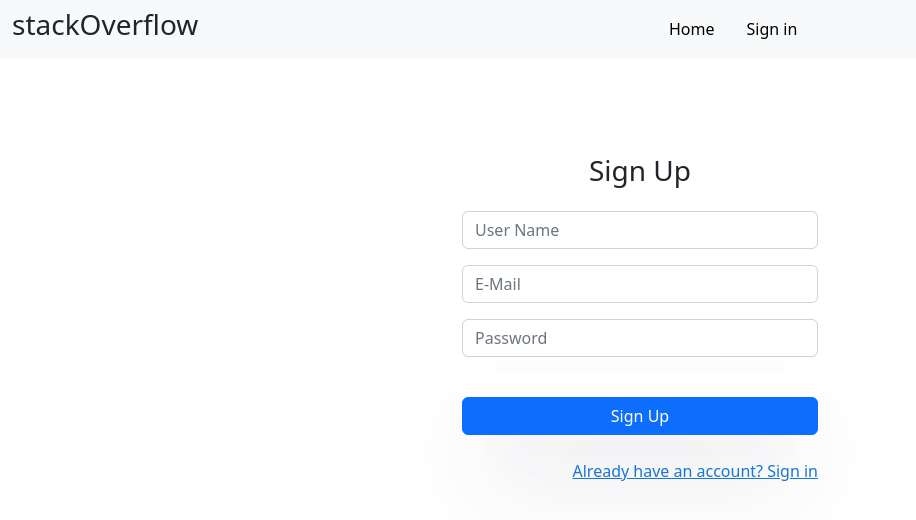
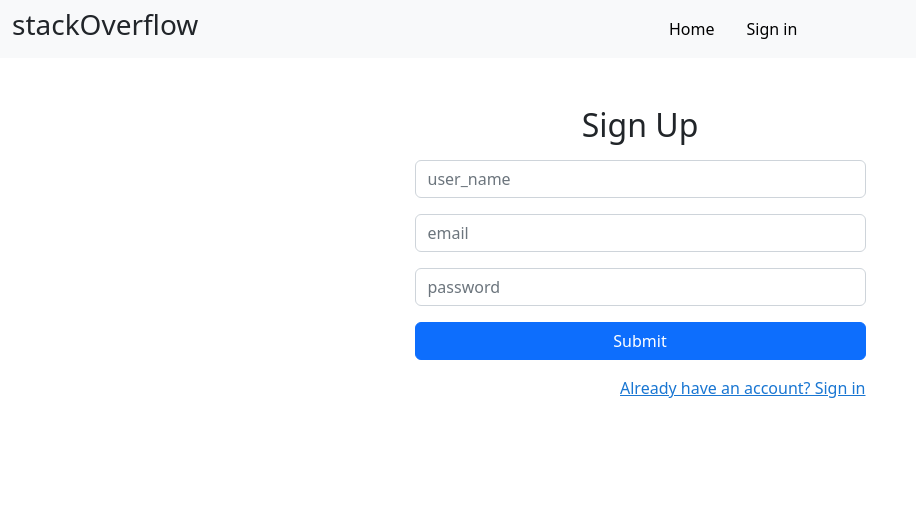
Before and after one commit to Keyur0605/stackoverflow-clone, a React (Create React App) app: page /register in a window 1280 px wide. Shown: the top 520 px of the page, without its empty margins (0-916 px from the left). Built offline with nearby package versions, Linux system fonts and the light colour scheme.

Commit message:
Design Update

```diff
--- a/package.json
+++ b/package.json
@@ -6,6 +6,7 @@
     "@auth0/auth0-react": "^2.1.0",
     "@emotion/react": "^11.11.0",
     "@emotion/styled": "^11.11.0",
+    "@hookform/resolvers": "^3.1.0",
     "@mui/material": "^5.13.2",
     "@react-oauth/google": "^0.11.0",
     "@testing-library/jest-dom": "^5.16.5",
@@ -21,6 +22,7 @@
     "react": "^18.2.0",
     "react-cookie": "^4.1.1",
     "react-dom": "^18.2.0",
+    "react-hook-form": "^7.44.2",
     "react-loader-spinner": "^5.3.4",
     "react-multiple-select-dropdown-lite": "^2.0.6",
     "react-quill": "^2.0.0",
@@ -31,7 +33,7 @@
     "sweetalert2": "^11.7.6",
     "universal-cookie": "^4.0.4",
     "web-vitals": "^2.1.4",
-    "yup": "^1.1.1"
+    "yup": "^1.2.0"
   },
   "scripts": {
     "start": "react-scripts start",
--- a/src/components/Ask.js
+++ b/src/components/Ask.js
@@ -107,6 +107,7 @@ function Ask() {
           <div className="col-10 mx-auto">
             <div className='center-box'>
               <div className="main-box">
+                <form>
                 <div className="title-text">
                   <h3>Title</h3>
                   <span>Be Specific and imagine you are asking a question to another person</span>
@@ -148,6 +149,8 @@ function Ask() {
 
 
                 </div>
+                </form>
+
               </div>
               <button onClick={add} className='mt-5 btn btn-primary mb-5'>Add Question</button>
             </div>
--- a/src/components/Chat.css
+++ b/src/components/Chat.css
@@ -41,7 +41,7 @@
     padding-left: 20px;
 } */
 .chat-convertation{
-    height: calc(100vh - 170px);
+    height: calc(100vh - 165px);
     overflow-y: auto;
 }
 .scroll {
--- a/src/components/Chat.js
+++ b/src/components/Chat.js
@@ -41,7 +41,11 @@ const[loader,setLoader]=useState(false)
         <div className="container">
             <div className="row">
               <div className='mt-3 d-flex' style={{borderBottom:"1px solid gray"}}>
+                {
+                data.picture === ""  ?<img src="https://bootdey.com/img/Content/avatar/avatar7.png" alt="..." width="55px" height="55px" style={{borderRadius:"50%"}} />:
                 <img src={data.picture} className='mb-3' alt="profile" style={{borderRadius:"50%"}} width="55px" height="55px" />
+                }
+
                 <div className='ms-3 mt-1'>
                   <h5 style={{color:"white"}} className='text-capitalize mb-0'>{data.name}</h5>
                   <span class="dot"></span><span className='active-button'>Active Now</span>
--- a/src/components/ForgotPassword.js
+++ b/src/components/ForgotPassword.js
@@ -6,11 +6,14 @@ import Header from './Header';
 const ForgotPassword = () => {
     const [email, setEmail] = useState("")
     const [disable, setDisable] = useState(false)
+    const[forget,setForget]=useState(false)
+    const[forgetpass,setForgetpass]=useState(false)
     const [two, setTwo] = useState(false)
     const [otp, setOtp] = useState("")
     const [newpass, setNewPass] = useState("")
     const [cnewpass, setCNewPass] = useState("")
     const[token,setToken]=useState('')
+    const[optDisable,setOtpDisable]=useState(false)
 const navigate= useNavigate()
     const send = (e) => {
         e.preventDefault()
@@ -51,6 +54,8 @@ const navigate= useNavigate()
                     setDisable(true)
                    const jwt=await response.json()
                    setToken(jwt.token)
+                   setOtpDisable(true)
+                   setForget(true)
 
 
                 }
@@ -109,6 +114,8 @@ const navigate= useNavigate()
                         theme: "colored",
                     });
                     setTwo(true)
+                    setForget(true)
+                    setForgetpass(true)
                 }
                 else if (responce.status === 204 || responce.status === 400) {
                     toast.error(' OTP Not Match', {
@@ -223,10 +230,10 @@ const navigate= useNavigate()
                             <input type="text" className="form-control" placeholder='Enter Your OTP' name='otp' value={otp} onChange={(e) => setOtp(e.target.value)} />
                         </div>
 
-                        <button type="submit" onClick={otpsCheck} className="btn btn-primary mb-5"> OTP Verify</button>
+                        <button type="submit" onClick={otpsCheck} disabled={optDisable?"":"otpDisable"} className="btn btn-primary mb-5"> OTP Verify</button>
                     </form>}
 
-                    <form>
+                    {forget && forgetpass &&<form>
                         <div className="mb-3">
                             <label htmlFor="exampleInputEmail1" className="form-label">Set New Password</label>
                             <input type="password" className="form-control mb-4" name="newpass" placeholder='Enter Your New Password' value={newpass} onChange={(e) => setNewPass(e.target.value)} />
@@ -234,7 +241,7 @@ const navigate= useNavigate()
                         </div>
 
                         <button type="submit" onClick={setPassword} className="btn btn-primary">send</button>
-                    </form>
+                    </form>}
 
 
                 </div>
--- a/src/components/Register.js
+++ b/src/components/Register.js
@@ -1,38 +1,45 @@
-import React,{useEffect} from 'react'
-import { useNavigate,NavLink } from 'react-router-dom';
+import React, { useEffect } from 'react'
+import { useNavigate, NavLink } from 'react-router-dom';
 import Header from './Header';
-import { useFormik } from 'formik';
-import {signUpSchema} from "../schema/validation"
+// import { useFormik } from 'formik';
+import { useForm } from "react-hook-form";
+import { yupResolver } from '@hookform/resolvers/yup';
+import * as yup from "yup";
+//import {signUpSchema} from "../schema/validation"
 import { ToastContainer, toast } from 'react-toastify';
 import 'react-toastify/dist/ReactToastify.css';
- const initialValues={
-  name:"",
-  email:"",
-  password:""
+//  const initialValues={
+//   name:"",
+//   email:"",
+//   password:""
 
- }
+//  }
+const schema = yup.object({
+  name: yup.string().required(),
+  email: yup.string().required().email("email not valid"),
+  password: yup.string().required().min(6, "password must be at least 6 character"),
+
+})
 
 const Register = () => {
 
   const navigate = useNavigate()
-  useEffect(()=>{
-    if(localStorage.getItem("user")){
+  useEffect(() => {
+    if (localStorage.getItem("user")) {
 
     }
-  },[])
-  const {values,handleBlur,touched,handleSubmit,handleChange,errors} =useFormik({
-    initialValues:initialValues,
-    validationSchema: signUpSchema,
-    onSubmit : (values,action)=>{
-
-
-        action.resetForm()
+  }, [])
+  const { register, handleSubmit, formState: { errors } } = useForm({
+    resolver: yupResolver(schema)
+  });
+  const onSubmit = (data) => {
+    console.log(data);
      fetch(`${process.env.REACT_APP_LINK}/register`,{
                 method:"POST",
                 headers:{
                   "content-type":"application/json"
                 },
-          body:JSON.stringify(values)
+                body:JSON.stringify(data)
               }).then(async(response)=>{
                 const msg= await response.json()
                 console.log(msg,"msg");
@@ -67,10 +74,7 @@ const Register = () => {
                  console.log(error);
               })
 
-
-    }
-  })
-
+  };
 
 
 
@@ -78,34 +82,33 @@ const Register = () => {
   return (
     <div>
       <Header />
-      <div className="container mt-5">
+      <div className='container mt-5'>
         <div className="row">
-          <div className="col-4 mx-auto">
-            <form onSubmit={handleSubmit} className='mt-5' >
-              <h3 className="text-center mb-4">Sign Up</h3>
-              <div >
-                  <input type="text"  className="form-control mb-3" placeholder='User Name' name='name' value={values.name} onChange={handleChange} onBlur={handleBlur} />
-                  {errors.name && touched.name ?<p style={{color:"red"}}>{errors.name}</p>:null}
+          <h2 className='text-center mb-3'>Sign Up</h2>
+          <div className="col-5 mx-auto">
+          <form onSubmit={handleSubmit(onSubmit)}>
+          <div className="mb-3">
+            <input type="text" className="form-control" placeholder='user_name' {...register("name", { required: true, maxLength: 15 })} />
+            <p style={{ color: "red" }}>{errors.name?.message}</p>
           </div>
-              <div >
-                  <input type="email" className="form-control mb-3" placeholder='E-Mail'name='email' value={values.email} onChange={handleChange} onBlur={handleBlur}  />
-                  {errors.email && touched.email ?<p style={{color:"red"}}>{errors.email}</p>:null}
+          <div className="mb-3">
+            <input type="email" className="form-control" placeholder='email' {...register("email", { required: true })} />
+            <p style={{ color: "red" }}>{errors.email?.message}</p>
           </div>
-              <div >
-                  <input type="password"  className="form-control mb-3" placeholder='Password' name='password'  value={values.password} onChange={handleChange} onBlur={handleBlur} />
-                  {errors.password && touched.password ?<p style={{color:"red"}}>{errors.password}</p>:null}
+          <div className="mb-3 ">
+            <input type="password" className="form-control" placeholder='password' {...register("password", { required: true, min: 6, max: 20 })} />
+            <p style={{ color: "red" }}>{errors.password?.message}</p>
           </div>
-             <div className="d-grid" style={{boxShadow: "rgba(255, 255, 255, 0.1) 0px 1px 1px 0px inset, rgba(50, 50, 93, 0.25) 0px 50px 100px -20px, rgba(0, 0, 0, 0.3) 0px 30px 60px -30px"}}>
-              <button type="submit" className='btn btn-primary mt-4 ' >Sign Up</button>
-             </div>
-             <div className='d-flex justify-content-end'>
-              <NavLink to="/login"><p className=' mt-4 ' style={{color:"#1976d2",textDecoration:"underline"}}>Already have an account? Sign in</p></NavLink>
+          <div className="d-grid">
+          <button type="submit" className="btn btn-primary">Submit</button>
+          <NavLink to="/login"  className='mt-3'><span  style={{color:"#1976d2",textDecoration:"underline",float:"right"}}>Already have an account? Sign in</span></NavLink>
           </div>
         </form>
           </div>
         </div>
+
       </div>
-      <ToastContainer/>
+      <ToastContainer />
     </div>
   )
 }
--- a/src/components/UpdateProfile.js
+++ b/src/components/UpdateProfile.js
@@ -2,6 +2,7 @@ import React, { useState, useEffect } from 'react'
 import Multiselect from 'multiselect-react-dropdown';
 import { useNavigate } from 'react-router-dom';
 import { ToastContainer, toast } from 'react-toastify';
+import Header from "./Header"
 const UpdateProfile = () => {
     const [addtag, setAddTag] = useState([])
     const [tags, setTags] = useState([])
@@ -108,6 +109,7 @@ const UpdateProfile = () => {
 
     return (
         <div >
+            <Header/>
             <div className='container  d-flex justify-content-center my-5 ' style={{ height: "100vh" }}>
                 <div className="row">
                     <div className="col-8 mx-auto">
@@ -125,7 +127,7 @@ const UpdateProfile = () => {
                             <div className="col-md-8 mx-auto">
                                 <label className="form-label">Profile Image</label>
                                 <input className="form-control" type="file" onChange={imagesAdd} />
-                                <img src={picture} className='mt-3' alt="" width="400px" />
+                                <img src={picture} className='mt-3' alt="" width="200px" />
                             </div>
                             <div className="col-md-8 mx-auto">
                                 <label className="form-label">Date Of Birth</label>
@@ -145,19 +147,19 @@ const UpdateProfile = () => {
                                 <label className="form-label me-5">Gender</label>
                                 <div className="form-check form-check-inline">
 
-                                    <input className="form-check-input" type="radio" name="gender" value="male" onChange={(e) => setGender(e.target.value)} required />
+                                    <input className="form-check-input" type="radio" name="gender" value="male"  onChange={(e) => setGender(e.target.value)} required  />
                                     <label className="form-check-label" >
                                         Male
                                     </label>
                                 </div>
                                 <div className="form-check form-check-inline">
-                                    <input className="form-check-input" type="radio" name="gender" value="female" onChange={(e) => setGender(e.target.value)} />
+                                    <input className="form-check-input" type="radio" name="gender" value="female"  onChange={(e) => setGender(e.target.value)} />
                                     <label className="form-check-label" >
                                         Female
                                     </label>
                                 </div>
                                 <div className="form-check form-check-inline">
-                                    <input className="form-check-input" type="radio" name="gender" value="other" onChange={(e) => setGender(e.target.value)} />
+                                    <input className="form-check-input" type="radio" name="gender" value="other"  onChange={(e) => setGender(e.target.value)} />
                                     <label className="form-check-label">
                                         Other
                                     </label>
@@ -186,15 +188,7 @@ const UpdateProfile = () => {
                             </div>
 
                             <div className="col-8 mx-auto">
-                                <div className="form-check">
-                                    <input className="form-check-input" type="checkbox" value="" required />
-                                    <label className="form-check-label">
-                                        Agree to terms and conditions
-                                    </label>
-                                </div>
-                            </div>
-                            <div className="col-8 mx-auto">
-                                <button className="btn btn-primary" type='submit' onClick={updateProfile}>Submit form</button>
+                                <button className="btn btn-primary mb-4" type='submit' onClick={updateProfile}>Submit form</button>
                             </div>
                         </form>
                     </div>
```
Also changed, not shown: src/App.css (+16 -0 lines), src/components/Header.js (+49 -10 lines), src/components/Home.js (+36 -13 lines), src/components/Profile.js (+31 -12 lines), 1 other file (tests, documents, lock files or other folders). Lines whose indentation alone changed are shown as unchanged.
